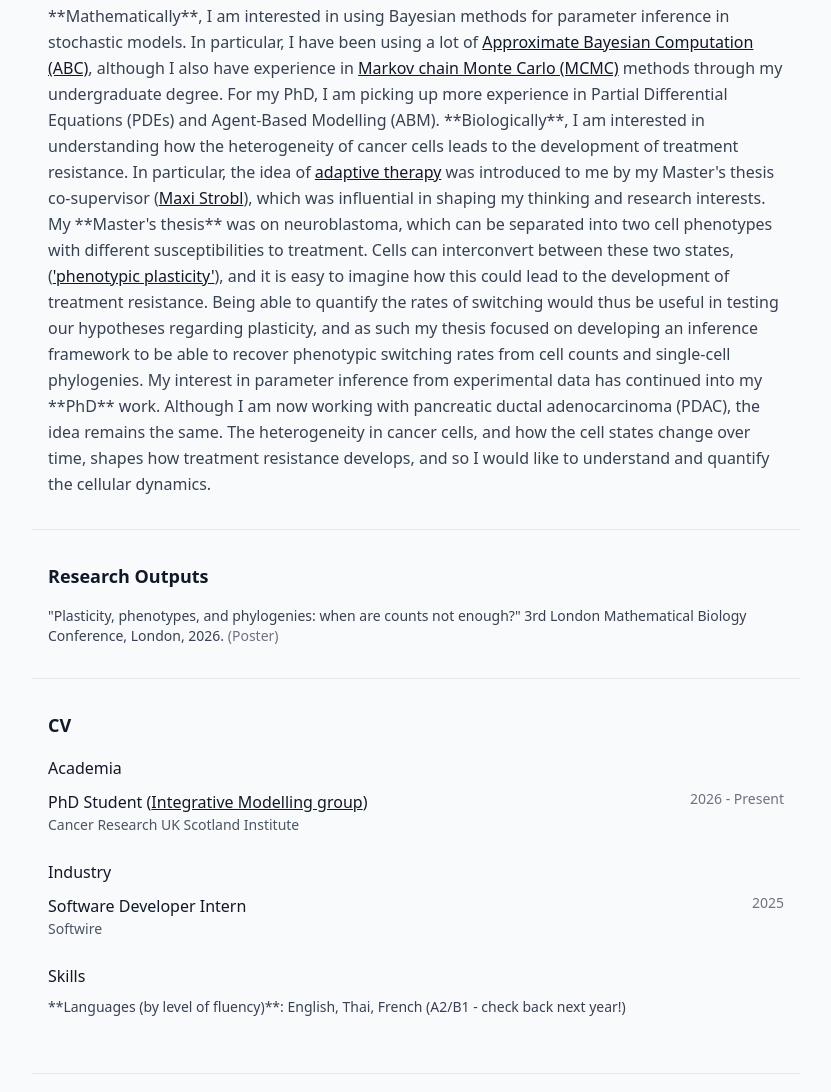
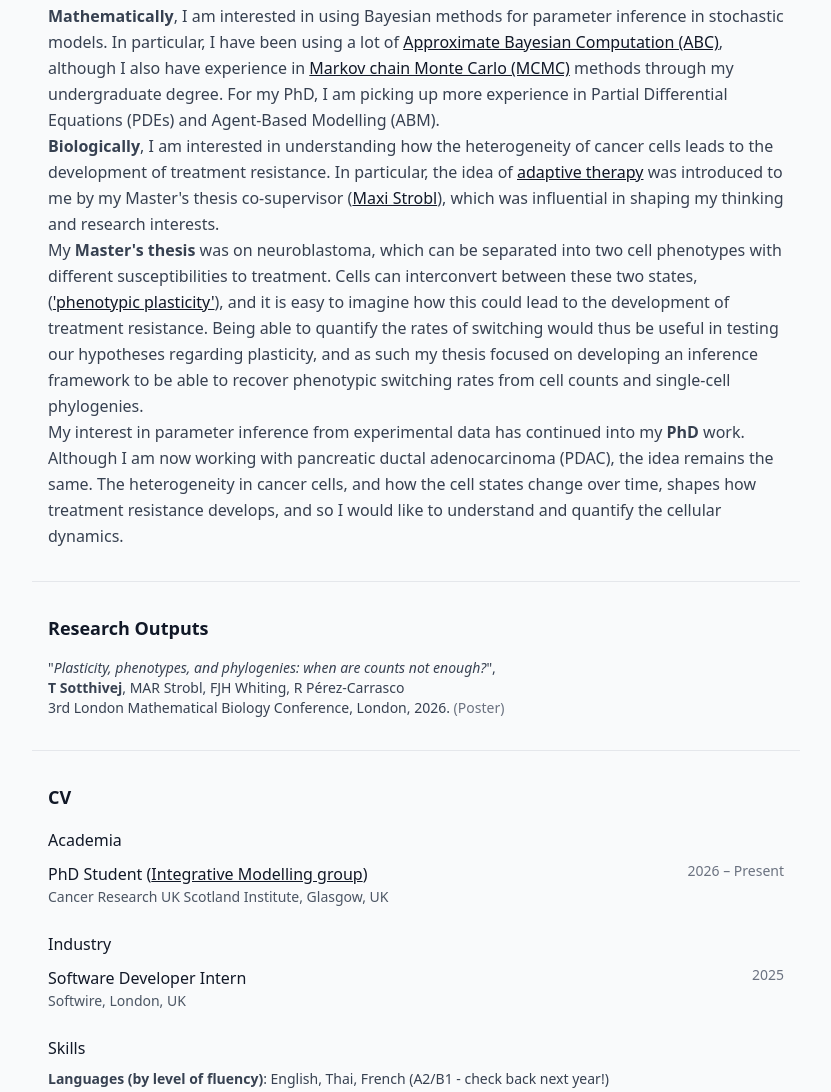
Before and after one commit to theajs87/theajs87.github.io, a plain HTML site: page index.html in a window 1280 px wide. Shown: the part 971-2063 px from the top of the page, without its empty margins (224-1055 px from the left). Drawn offline with nearby package versions, Linux system fonts and the light colour scheme.

Commit message:
Update index.html

```diff
--- a/index.html
+++ b/index.html
@@ -27,11 +27,11 @@
   <!-- Hero -->
   <section class="max-w-3xl mx-auto px-4 py-12">
     <div class="flex flex-col sm:flex-row gap-6 items-start sm:items-center">
-      <img src="https://via.placeholder.com/140" alt="Profile photo" class="w-32 h-32 rounded-full object-cover">
+      <img src="IMG_8008.jpg" alt="Profile photo" class="w-32 h-32 rounded-full object-cover">
       <div>
         <h1 class="text-2xl font-bold text-gray-900">Thea Sotthivej</h1>
         <p class="text-gray-600 mt-1">PhD Student, Cancer Sciences, University of Glasgow</p>
-        <p class="text-gray-500 text-sm mt-1">wsotthivej@gmail.com &middot; Glasgow, Scotland</p>
+        <p class="text-gray-500 text-sm mt-1"><a href="mailto:wsotthivej@gmail.com" class="underline">wsotthivej@gmail.com</a> &middot; Glasgow, UK</p>
       </div>
     </div>
   </section>
@@ -43,7 +43,7 @@
       I am a PhD student at the University of Glasgow (funded by/based at the Cancer Research UK Scotland Institute), working on the mapping and modelling of cancer cell heterogeneity in pancreatic ductal adenocarcinoma (PDAC). Before starting my PhD, I completed
       an MRes in Bioinformatics and Theoretical Systems Biology at Imperial College London, where I worked on
       <a href="https://www.science.org/doi/10.1126/science.aah6266" class="text-gray-900 underline" target="_blank" rel="noopener noreferrer">phylodynamic</a>
-      inference of phenotypic switching parameters in neuroblastoma. I am interested in how mathematical modelling of cancer cells can give us a mechanistic understanding of the development of treatment resistance, and ultimately translate into better patient outcomes. Outside of research, I enjoy
+      inference of phenotypic switching parameters in neuroblastoma. I am interested in how mathematical modelling of cancer cells can give us a mechanistic understanding of the development of treatment resistance, and ultimately translate into better patient outcomes. <br> Outside of research, I enjoy
       learning languages, cooking, and competing in sabre fencing (or used to).
     </p>
   </section>
@@ -61,7 +61,7 @@
       </li>
       <li class="flex justify-between gap-4">
         <div>
-          <p class="font-medium text-gray-900">MRes in Bioinformatics and Theoretical Systems Biology]</p>
+          <p class="font-medium text-gray-900">MRes in Bioinformatics and Theoretical Systems Biology</p>
           <p class="text-gray-600 text-sm">Imperial College London, Department of Life Sciences</p>
         </div>
         <p class="text-gray-500 text-sm whitespace-nowrap">2025 – 2026</p>
@@ -80,25 +80,25 @@
   <section id="research" class="max-w-3xl mx-auto px-4 py-8 border-t border-gray-200">
     <h2 class="text-lg font-semibold text-gray-900 mb-3">Research</h2>
     <p class="text-gray-700">
-      **Mathematically**, I am interested in using Bayesian methods for parameter inference in stochastic models.
+      <b>Mathematically</b>, I am interested in using Bayesian methods for parameter inference in stochastic models.
        In particular, I have been using a lot of
       <a href="https://en.wikipedia.org/wiki/Approximate_Bayesian_computation" class="text-gray-900 underline" target="_blank" rel="noopener noreferrer">Approximate Bayesian Computation (ABC)</a>,
       although I also have experience in
       <a href="https://en.wikipedia.org/wiki/Markov_chain_Monte_Carlo" class="text-gray-900 underline" target="_blank" rel="noopener noreferrer">Markov chain Monte Carlo (MCMC)</a>
       methods through my undergraduate degree.
-      For my PhD, I am picking up more experience in Partial Differential Equations (PDEs) and Agent-Based Modelling (ABM).
+      For my PhD, I am picking up more experience in Partial Differential Equations (PDEs) and Agent-Based Modelling (ABM). <br>
 
-      **Biologically**, I am interested in understanding how the heterogeneity of cancer cells leads to the development of treatment resistance.
+      <b>Biologically</b>, I am interested in understanding how the heterogeneity of cancer cells leads to the development of treatment resistance.
       In particular, the idea of <a href="https://pmc.ncbi.nlm.nih.gov/articles/PMC3728826/" class="text-gray-900 underline" target="_blank" rel="noopener noreferrer">adaptive therapy</a>
       was introduced to me by my Master's thesis co-supervisor (<a href="https://scholar.google.com/citations?user=Rab_6LcAAAAJ" class="text-gray-900 underline" target="_blank" rel="noopener noreferrer">Maxi Strobl</a>),
-      which was influential in shaping my thinking and research interests.
+      which was influential in shaping my thinking and research interests. <br>
 
-      My **Master's thesis** was on neuroblastoma, which can be separated into two cell phenotypes with different susceptibilities to treatment. Cells can interconvert between these two states,
+      My <b>Master's thesis</b> was on neuroblastoma, which can be separated into two cell phenotypes with different susceptibilities to treatment. Cells can interconvert between these two states,
       (<a href="https://pmc.ncbi.nlm.nih.gov/articles/PMC12360622/" class="text-gray-900 underline" target="_blank" rel="noopener noreferrer">'phenotypic plasticity'</a>), and it is easy to imagine how this
       could lead to the development of treatment resistance. Being able to quantify the rates of switching would thus be useful in testing our hypotheses regarding plasticity, and as such my thesis
-      focused on developing an inference framework to be able to recover phenotypic switching rates from cell counts and single-cell phylogenies.
+      focused on developing an inference framework to be able to recover phenotypic switching rates from cell counts and single-cell phylogenies. <br>
 
-      My interest in parameter inference from experimental data has continued into my **PhD** work. Although I am now working with pancreatic ductal adenocarcinoma (PDAC), the idea remains the same.
+      My interest in parameter inference from experimental data has continued into my <b>PhD</b> work. Although I am now working with pancreatic ductal adenocarcinoma (PDAC), the idea remains the same.
       The heterogeneity in cancer cells, and how the cell states change over time, shapes how treatment resistance develops, and so I would like to understand and quantify the cellular dynamics.
     </p>
   </section>
@@ -108,7 +108,8 @@
     <h2 class="text-lg font-semibold text-gray-900 mb-4">Research Outputs</h2>
     <ul class="space-y-3 text-gray-700 text-sm">
       <li>
-        "Plasticity, phenotypes, and phylogenies: when are counts not enough?"
+        "<i>Plasticity, phenotypes, and phylogenies: when are counts not enough?</i>", <br>
+        <b>T Sotthivej</b>, MAR Strobl, FJH Whiting, R Pérez-Carrasco <br>
         3rd London Mathematical Biology Conference, London, 2026.
         <span class="text-gray-500">(Poster)</span>
       </li>
@@ -124,9 +125,9 @@
       <li class="flex justify-between gap-4">
         <div>
           <p class="font-medium text-gray-900">PhD Student (<a href="https://www.crukscotlandinstitute.ac.uk/cruk-si-research/cruk-si-research-groups/xiao-fu.html" class="text-gray-900 underline" target="_blank" rel="noopener noreferrer">Integrative Modelling group</a>)</p>
-          <p class="text-gray-600 text-sm">Cancer Research UK Scotland Institute</p>
+          <p class="text-gray-600 text-sm">Cancer Research UK Scotland Institute, Glasgow, UK</p>
         </div>
-        <p class="text-gray-500 text-sm whitespace-nowrap">2026 - Present</p>
+        <p class="text-gray-500 text-sm whitespace-nowrap">2026 – Present</p>
       </li>
     </ul>
 
@@ -135,14 +136,14 @@
       <li class="flex justify-between gap-4">
         <div>
           <p class="font-medium text-gray-900">Software Developer Intern</p>
-          <p class="text-gray-600 text-sm">Softwire</p>
+          <p class="text-gray-600 text-sm">Softwire, London, UK</p>
         </div>
         <p class="text-gray-500 text-sm whitespace-nowrap">2025</p>
       </li>
     </ul>
 
     <h3 class="font-medium text-gray-900 mb-2">Skills</h3>
-    <p class="text-gray-700 text-sm mb-6">**Languages (by level of fluency)**: English, Thai, French (A2/B1 - check back next year!)</p>
+    <p class="text-gray-700 text-sm mb-6"><b>Languages (by level of fluency)</b>: English, Thai, French (A2/B1 - check back next year!)</p>
   </section>
 
   <!-- Contact -->
```
